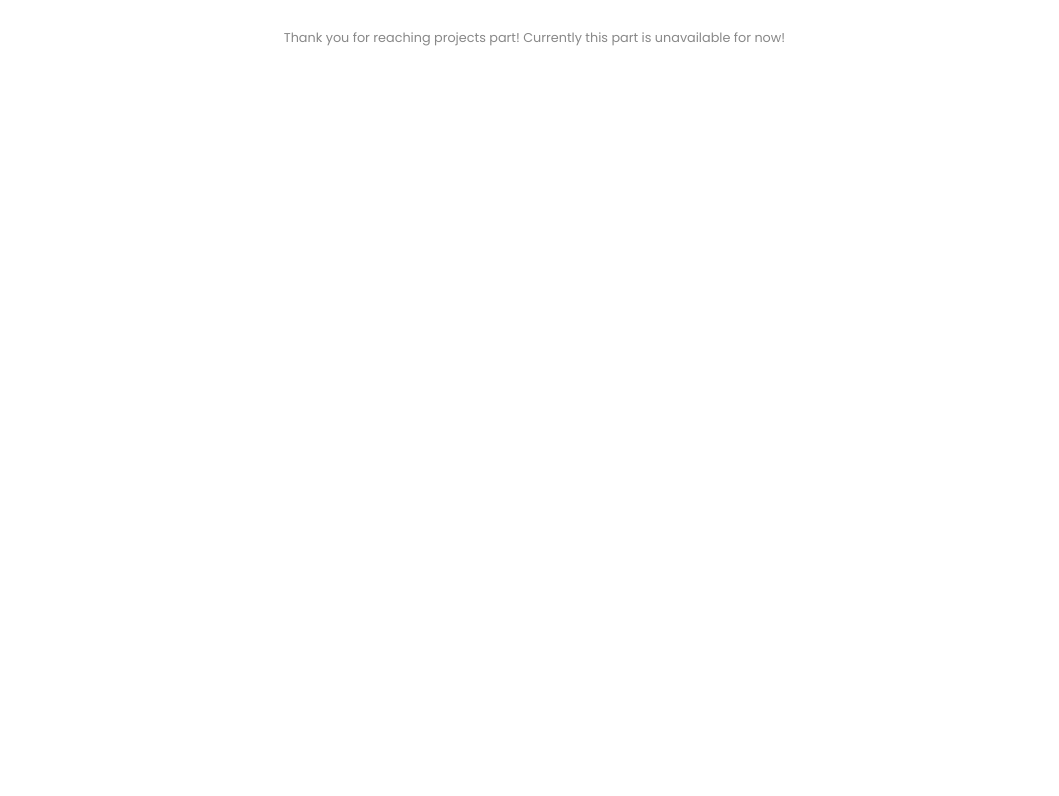
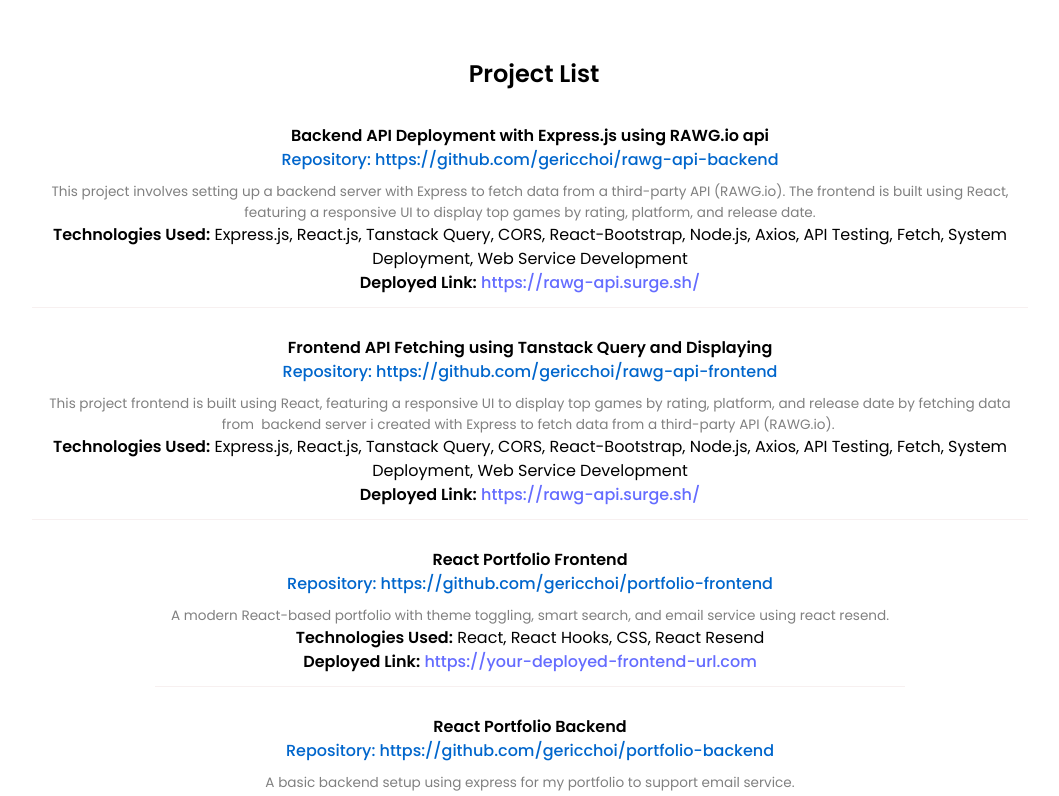
Before and after one commit to gericchoi/portfolio-frontend, a React (Vite) app: page / in a window 1280 px wide. Shown: the part 3200-3996 px from the top of the page, without its empty margins (106-1165 px from the left). Before the commit the page ends 3384 px from the top, so only its background shows below. Built offline with nearby package versions, Linux system fonts and the light colour scheme.

Commit message:
add project list

```diff
--- a/package.json
+++ b/package.json
@@ -10,6 +10,7 @@
     "preview": "vite preview"
   },
   "dependencies": {
+    "aos": "^2.3.4",
     "axios": "^1.8.4",
     "bootstrap": "^5.3.5",
     "fuse.js": "^7.1.0",
--- a/src/App.tsx
+++ b/src/App.tsx
@@ -3,10 +3,11 @@
   usePageTitle,
   TopNavigation,
   BottomNavigation,
+  ContactForm,
+  GetInTouch,
   TechStack,
-  ContactForm,
+  Projects,
   ChatWidget,
-  GetInTouch,
 } from "../src/components/componentBundle";
 
 import "./index.css";
@@ -85,10 +86,7 @@
         <TechStack />
       </section>
       <section id="projects" className="fade-in-section">
-        <p className="read-the-docs">
-          Thank you for reaching projects part! Currently this part is
-          unavailable for now!
-        </p>
+        <Projects />
       </section>
       <BottomNavigation />
     </>
--- /dev/null
+++ b/src/components/Sections/Projects.tsx
@@ -0,0 +1,153 @@
+import { useState } from "react";
+import "../../index.css";
+
+const projectItems = [
+  {
+    title: "Backend API Deployment with Express.js using RAWG.io api",
+    repository: "https://github.com/gericchoi/rawg-api-backend",
+    description:
+      "This project involves setting up a backend server with Express to fetch data from a third-party API (RAWG.io). The frontend is built using React, featuring a responsive UI to display top games by rating, platform, and release date.",
+    technologies: [
+      "Express.js",
+      "React.js",
+      "Tanstack Query",
+      "CORS",
+      "React-Bootstrap",
+      "Node.js",
+      "Axios",
+      "API Testing",
+      "Fetch",
+      "System Deployment",
+      "Web Service Development",
+    ],
+    deployed: "https://rawg-api.surge.sh/",
+  },
+  {
+    title: "Frontend API Fetching using Tanstack Query and Displaying",
+    repository: "https://github.com/gericchoi/rawg-api-frontend",
+    description:
+      "This project frontend is built using React, featuring a responsive UI to display top games by rating, platform, and release date by fetching data from  backend server i created with Express to fetch data from a third-party API (RAWG.io). ",
+    technologies: [
+      "Express.js",
+      "React.js",
+      "Tanstack Query",
+      "CORS",
+      "React-Bootstrap",
+      "Node.js",
+      "Axios",
+      "API Testing",
+      "Fetch",
+      "System Deployment",
+      "Web Service Development",
+    ],
+    deployed: "https://rawg-api.surge.sh/",
+  },
+  {
+    title: "React Portfolio Frontend",
+    repository: "https://github.com/gericchoi/portfolio-frontend",
+    description:
+      "A modern React-based portfolio with theme toggling, smart search, and email service using react resend.",
+    technologies: ["React", "React Hooks", "CSS", "React Resend"],
+    deployed: "https://your-deployed-frontend-url.com",
+  },
+  {
+    title: "React Portfolio Backend",
+    repository: "https://github.com/gericchoi/portfolio-backend",
+    description:
+      "A basic backend setup using express for my portfolio to support email service.",
+    technologies: ["Express", "Node.js", "Nodemailer"],
+    deployed: "https://your-deployed-backend-url.com",
+  },
+  {
+    title: "Simple To Do List App",
+    repository: "https://github.com/gericchoi/to-do-list-app",
+    description:
+      "A React to-do list app using React Bootstrap and localStorage. Features include adding, editing, deleting, and persisting tasks across sessions.",
+    technologies: ["React", "React Bootstrap", "localStorage"],
+    deployed: "http://gericchoi-to-do-list.surge.sh",
+  },
+  {
+    title: "Smart Parking Record & QR Tracking System",
+    repository: "https://github.com/gericchoi/smart-parking", // Update with the correct repository link if available
+    description:
+      "This system allows manual registration of drivers entering a private school with QR code generation linked to the vehicle plate number, QR code scanning for entry and exit tracking, and gate control integration via Arduino.",
+    technologies: [
+      "Node.js (Express)",
+      "React",
+      "REST API",
+      "QR Code Generation",
+      "Custom QR Scanner",
+      "Firebase Firestore",
+      "Arduino",
+      "Tailwind CSS",
+      "JavaScript",
+      "NoSQL",
+    ],
+    deployed: "https://intellipark-system.onrender.com", // If still active
+  },
+  {
+    title: "Portfolio with CRUD & MongoDB",
+    repository: "https://github.com/gericchoi/portfolio-with-crud",
+    description:
+      "A full-stack portfolio app using React, Express, and MongoDB. Built with REST API integration and CRUD functionality for dynamic content management.",
+    technologies: ["React", "Express", "MongoDB", "REST API"],
+    deployed: "Already Undeployed",
+  },
+];
+
+const Projects = () => {
+  const [expandedIndex, setExpandedIndex] = useState(null);
+
+  const toggleExpand = (index) => {
+    setExpandedIndex(expandedIndex === index ? null : index);
+  };
+
+  return (
+    <section id="projectstack">
+      <h2 className="section-title">Project List</h2>
+      <div className="stack-list">
+        {projectItems.map((project, index) => {
+          const isExpanded = expandedIndex === index;
+          return (
+            <div className="tech-item" key={index}>
+              <div className="info">
+                <div className="title">{project.title}</div>
+                <a
+                  className="project-link"
+                  href={project.repository}
+                  target="_blank"
+                  rel="noopener noreferrer"
+                >
+                  Repository: {project.repository}
+                </a>
+                <div
+                  className={`subtitle ${
+                    isExpanded ? "expanded" : "collapsed"
+                  }`}
+                >
+                  {project.description}
+                </div>
+                <div>
+                  <strong>Technologies Used:</strong>{" "}
+                  {project.technologies.join(", ")}
+                </div>
+                <div>
+                  <strong>Deployed Link:</strong>{" "}
+                  <a
+                    href={project.deployed}
+                    target="_blank"
+                    rel="noopener noreferrer"
+                  >
+                    {project.deployed}
+                  </a>
+                </div>
+              </div>
+            </div>
+          );
+        })}
+      </div>
+    </section>
+  );
+};
+
+export default Projects;
--- a/src/index.css
+++ b/src/index.css
@@ -12,3 +12,4 @@
 @import './styles/pages/ChatWidget.css';
 @import './styles/pages/SearchBox.css';
 @import './styles/pages/GetInTouch.css';
+@import './styles/pages/Projects.css';
--- /dev/null
+++ b/src/styles/pages/Projects.css
@@ -0,0 +1,93 @@
+#projectstack {
+    padding: 2rem 1rem;
+    background: var(--background);
+    color: var(--text-primary);
+    max-width: 100%;
+    margin: 0 auto;
+}
+
+.section-title {
+    font-size: 1.5rem;
+    font-weight: 600;
+    text-align: center;
+    margin-bottom: 1.5rem;
+}
+
+.stack-list {
+    display: flex;
+    flex-direction: column;
+    gap: 1rem;
+    max-height: none;
+    overflow-y: visible;
+    padding-right: 0.5rem;
+    align-items: center;
+}
+
+.tech-item {
+    display: flex;
+    align-items: flex-start;
+    background: transparent;
+    padding: 0.75rem 1rem;
+    transition: transform 0.2s ease;
+    border-bottom: 1px solid rgb(247, 240, 240);
+}
+
+.tech-item:hover {
+    transform: scale(1.01);
+}
+
+.info {
+    flex: 1;
+}
+
+.title {
+    font-weight: 600;
+    font-size: 1rem;
+}
+
+.project-link {
+    color: #0066cc;
+    text-decoration: none;
+    display: block;
+    margin-bottom: 10px;
+}
+
+.project-link:hover {
+    text-decoration: underline;
+}
+
+.subtitle {
+    font-size: 0.85rem;
+    color: gray;
+    white-space: pre-wrap;
+    overflow: hidden;
+    transition: max-height 0.3s ease;
+    max-height: 100px;
+    overflow: hidden;
+}
+
+.expanded {
+    max-height: none;
+    padding-bottom: 10px;
+}
+
+.subtitle.collapsed {
+    display: -webkit-box;
+    -webkit-line-clamp: 2;
+    -webkit-box-orient: vertical;
+    overflow: hidden;
+}
+
+.subtitle.expanded {
+    max-height: 1000px;
+}
+
+.toggle-btn {
+    margin-top: 0.25rem;
+    background: none;
+    border: none;
+    color: #646cff;
+    cursor: pointer;
+    font-size: 0.8rem;
+    padding: 0;
+}
```
Also changed, not shown: src/components/componentBundle.tsx (+6 -4 lines), 1 other file (tests, documents, lock files or other folders).
